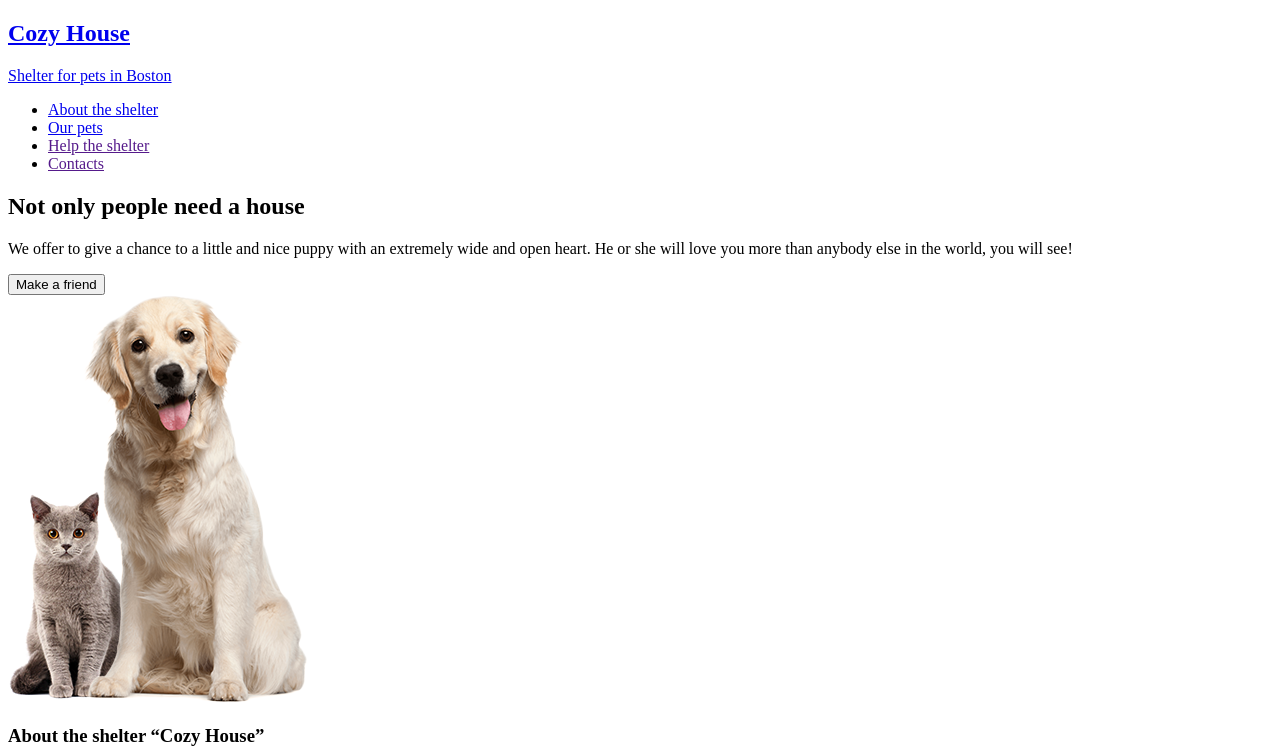
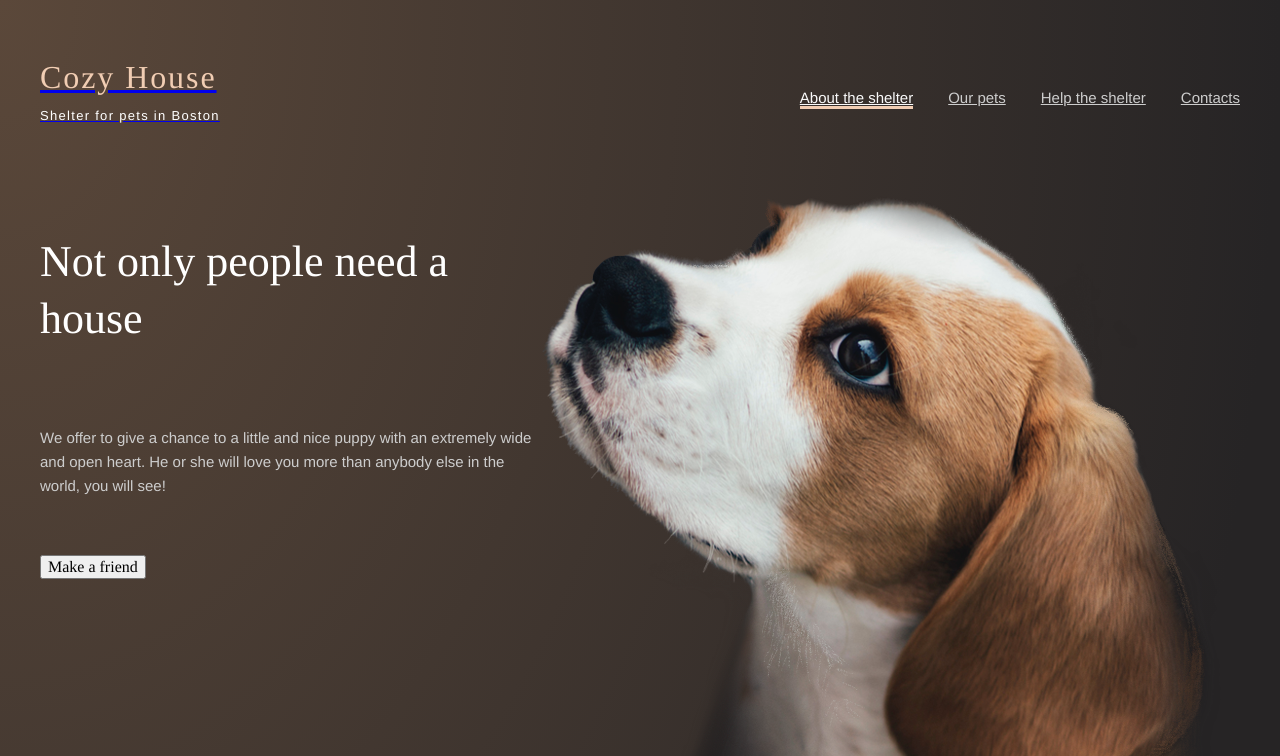
Before and after one commit to Alexa-dis/Shelter, a website: page shelter/pages/main/index.html in a window 1280 px wide. Shown: the top 756 px of the page. Drawn offline with nearby package versions, Linux system fonts and the light colour scheme.

Commit message:
feat header and start screen

```diff
--- a/shelter/pages/main/index.html
+++ b/shelter/pages/main/index.html
@@ -5,34 +5,41 @@
     <meta http-equiv="X-UA-Compatible" content="IE=edge">
     <meta name="viewport" content="width=device-width, initial-scale=1.0">
     <title>Shelter | Alexa-dis</title>
+    <link rel="stylesheet" href="/node_modules/normalize.css/normalize.css">
+    <link rel="stylesheet" href="/sass/style.css">
 </head>
 <body>
     <section class="main__section">
-        <div class="wrapper">
             <header class="header">
+                <div class="wrapper header__wrapper">
                     <div class="logo__wrapper">
                         <a href="#" class="logo">
-                        <h1>Cozy House</h1>
-                        <p>Shelter for pets in Boston</p>
+                            <h1 class="logo__titile">Cozy House</h1>
+                            <p class="logo__subtitile">Shelter for pets in Boston</p>
                         </a>
                     </div>
                     <nav class="header__navigation">
                         <ul class="navigation">
-                        <li><a href="../main/index.html">About the shelter</a></li>
-                        <li><a href="../pets/index.html">Our pets</a></li>
-                        <li><a href="">Help the shelter</a></li>
-                        <li><a href="">Contacts</a></li>
+                            <li><a class="navigation_link active" href="../main/index.html">About the shelter</a></li>
+                            <li><a class="navigation_link" href="../pets/index.html">Our pets</a></li>
+                            <li><a class="navigation_link" href="">Help the shelter</a></li>
+                            <li><a class="navigation_link" href="">Contacts</a></li>
                         </ul>
                     </nav>
+                </div>
             </header>
             <section class="start__screen">
+                <div class="wrapper start__wrapper">
                     <div class="start__screen__content">
                         <h2 class="headling_on_right">Not only people need a house</h2>
-                    <p>We offer to give a chance to a little and nice puppy with an extremely wide and open heart. He or she will love you more than anybody else in the world, you will see!</p>
+                        <p class="start__subheading">We offer to give a chance to a little and nice puppy with an extremely wide and open heart. He or she will love you more than anybody else in the world, you will see!</p>
                         <button class="button button_colored">Make a friend</button>
                     </div>
+                    <div class="start__img__wrapper">
+                        <img class="start__img" src="/assets/images/start-screen-puppy.png" alt="">
+                    </div>
+                </div>
             </section>
-        </div>
     </section>
     <section class="about__section">
         <div class="wrapper">
@@ -54,17 +61,17 @@
                 <div class="pets__cards">
                     <div class="card card_active">
                         <img src="/assets/images/pets-katrine.png" alt="pets-katrine">
-                        <p>Katrine</p>
+                        <h4>Katrine</h4>
                         <button class="button button_bordered">Learn more</button>
                     </div>
                     <div class="card">
                         <img src="/assets/images/pets-jennifer.png" alt="pets-jennifer">
-                        <p>Jennifer</p>
+                        <h4>Jennifer</h4>
                         <button class="button button_bordered">Learn more</button>
                     </div>
                     <div class="card">
                         <img src="/assets/images/pets-woody.png" alt="pets-woody">
-                        <p>Woody</p>
+                        <h4>Woody</h4>
                         <button class="button button_bordered">Learn more</button>
                     </div>
                 </div>
@@ -79,39 +86,39 @@
             <div class="help__list">
                 <div class="help__item">
                     <img class="help__item__img" src="/assets/icons/icon-pet-food.svg" alt="pet-food">
-                    <p class="help__item__text">Pet food</p>
+                    <h4 class="help__item__text">Pet food</h4>
                 </div>
                 <div class="help__item">
                     <img class="help__item__img" src="/assets/icons/icon-transportation.svg" alt="transportation">
-                    <p class="help__item__text">Transportation</p>
+                    <h4 class="help__item__text">Transportation</h4>
                 </div>
                 <div class="help__item">
                     <img class="help__item__img" src="/assets/icons/icon-toys.svg" alt="toys">
-                    <p class="help__item__text">Toys</p>
+                    <h4 class="help__item__text">Toys</h4>
                 </div>
                 <div class="help__item">
                     <img class="help__item__img" src="/assets/icons/icon-bowls-and-cups.svg" alt="bowls-and-cups">
-                    <p class="help__item__text">Bowls and cups</p>
+                    <h4 class="help__item__text">Bowls and cups</h4>
                 </div>
                 <div class="help__item">
                     <img class="help__item__img" src="/assets/icons/icon-shampoos.svg" alt="shampoos">
-                    <p class="help__item__text">Shampoos</p>
+                    <h4 class="help__item__text">Shampoos</h4>
                 </div>
                 <div class="help__item">
                     <img class="help__item__img" src="/assets/icons/icon-vitamins.svg" alt="vitamins">
-                    <p class="help__item__text">Vitamins</p>
+                    <h4 class="help__item__text">Vitamins</h4>
                 </div>
                 <div class="help__item">
                     <img class="help__item__img" src="/assets/icons/icon-medicines.svg" alt="medicines">
-                    <p class="help__item__text">Medicines</p>
+                    <h4 class="help__item__text">Medicines</h4>
                 </div>
                 <div class="help__item">
                     <img class="help__item__img" src="/assets/icons/icon-collars-leashes.svg" alt="collars-leashes">
-                    <p class="help__item__text">Collars / leashes</p>
+                    <h4 class="help__item__text">Collars / leashes</h4>
                 </div>
                 <div class="help__item">
                     <img class="help__item__img" src="/assets/icons/icon-sleeping-area.svg" alt="sleeping-area">
-                    <p class="help__item__text">Sleeping areas</p>
+                    <h4 class="help__item__text">Sleeping areas</h4>
                 </div>
             </div>
         </div>
@@ -139,22 +146,22 @@
                     <h3 class="headling_on_right"></h3>
                     <div class="email">
                         <span class="email_icon"></span>
-                        <p class="email_text">email@shelter.com</p>
+                        <h4 class="email_text">email@shelter.com</h4>
                     </div>
                     <div class="phone">
                         <span class="phone_icon"></span>
-                        <p class="phone_number">+13 674 567 75 54</p>
+                        <h4 class="phone_number">+13 674 567 75 54</h4>
                     </div>
                 </div>
                 <div class="footer__lications">
                     <h3 class="headling_on_right"></h3>
                     <div class="location">
                         <span class="location_icon"></span>
-                        <p class="location_text">1 Central Street, Boston (entrance from the store)</p>
+                        <h4 class="location_text">1 Central Street, Boston (entrance from the store)</h4>
                     </div>
                     <div class="location">
                         <span class="location_icon"></span>
-                        <p class="location_text">18 South Park, London </p>
+                        <h4 class="location_text">18 South Park, London </h4>
                     </div>
                 </div>
                 <img src="/assets/images/footer-puppy.png" alt="footer-puppy">
--- /dev/null
+++ b/shelter/sass/abstract/_constants.scss
@@ -0,0 +1,17 @@
+$color-primary: #F1CDB3;
+$color-primary-light:#FDDCC4;
+
+$color-light-s: #FAFAFA;
+$color-light-l: #F6F6F6;
+$color-light-xl:#FFFFFF;
+
+$color-dark-s: #CDCDCD;
+$color-dark-m: #B2B2B2;
+$color-dark-l:#545454;
+$color-dark-xl:#4C4C4C;
+$color-dark-3xl:#292929;
+
+$content-width: 1200px;
+$tablet-width: 768px;
+$mobile-big-width: 375px;
+$mobile-small-width: 320px;
--- /dev/null
+++ b/shelter/sass/base/_base.scss
@@ -0,0 +1,47 @@
+@import url('https://fonts.googleapis.com/css2?family=Arimo&family=Tinos&display=swap');
+
+html {
+    font-size: 10px;
+}
+
+body {
+    font-size: 1.6rem;
+    font-family: 'Tinos', serif;
+}
+
+h1 {
+    font-weight: 400;
+    font-size: 32px;
+    line-height: 110%;
+    letter-spacing: 0.06em;
+    color: $color-primary;
+}
+
+h2 {
+    font-weight: 400;
+    font-size: 44px;
+    line-height: 130%;
+    color: $color-light-xl;
+}
+
+h3 {
+    font-weight: 400;
+    font-size: 35px;
+    line-height: 130%;
+    letter-spacing: 0.06em;
+}
+
+h4 {
+    font-weight: 400;
+    font-size: 20px;
+    line-height: 115%;
+    letter-spacing: 0.06em;
+}
+
+h5 {
+    font-weight: 400;
+    font-size: 15px;
+    line-height: 110%;
+    letter-spacing: 0.06em;
+    color: $color-dark-l;
+}
--- /dev/null
+++ b/shelter/sass/layouts/_wrapper.scss
@@ -0,0 +1,4 @@
+.wrapper {
+    max-width: $content-width;
+    margin: 0 auto;
+}
--- /dev/null
+++ b/shelter/sass/pages/main-components/_header.scss
@@ -0,0 +1,41 @@
+.header {
+    padding: 60px 0;
+}
+.header__wrapper {
+    display: flex;
+    justify-content: space-between;
+    align-items: center;
+}
+
+.navigation{
+    display: flex;
+    max-width: 480px;
+    list-style: none;
+}
+
+.navigation_link{
+    margin-left: 35px;
+    font-family: 'Arimo', serif;
+    font-weight: 400;
+    font-size: 15px;
+    line-height: 160%;
+    color: $color-dark-s;
+}
+
+.active {
+    color: $color-light-s;
+    border-bottom: solid 3px $color-primary;
+}
+
+.logo__titile{
+    margin: 0 0 10px 0;
+}
+
+.logo__subtitile{
+    color: $color-light-xl;
+    font-family: 'Arimo', serif;
+    font-weight: 400;
+    font-size: 13px;
+    line-height: 15px;
+    letter-spacing: 0.1em;
+}
--- /dev/null
+++ b/shelter/sass/pages/main-components/_main.scss
@@ -0,0 +1,22 @@
+.main__section {
+    background: radial-gradient(100% 215.42% at 0% 0%, #5B483A 0%, #262425 100%), #211F20;
+}
+
+.start__wrapper {
+    display: flex;
+    justify-content: space-between;
+}
+
+.start__subheading {
+    font-family: 'Arimo', serif;
+    font-weight: 400;
+    font-size: 15px;
+    line-height: 160%;
+    color: $color-dark-s;
+    padding: 42px 0 ;
+}
+
+.start__img {
+    width: 698px;
+    height: 728px;
+}
--- /dev/null
+++ b/shelter/sass/pages/main-components/_pets.scss
@@ -0,0 +1,3 @@
+.pets__section{
+    background-color: $color-light-l;
+}
--- /dev/null
+++ b/shelter/sass/style.scss
@@ -0,0 +1,9 @@
+
+@import "abstract/constants";
+@import "layouts/wrapper";
+@import "base/base";
+
+//Components
+@import "pages/main-components/main";
+@import "pages/main-components/header";
+@import "pages/main-components/pets";
```
Also changed, not shown: shelter/package.json (added, +15 -0 lines), shelter/pages/main/style.css (deleted), shelter/sass/style.css (added), 2 other files. Lines whose indentation alone changed are shown as unchanged.
